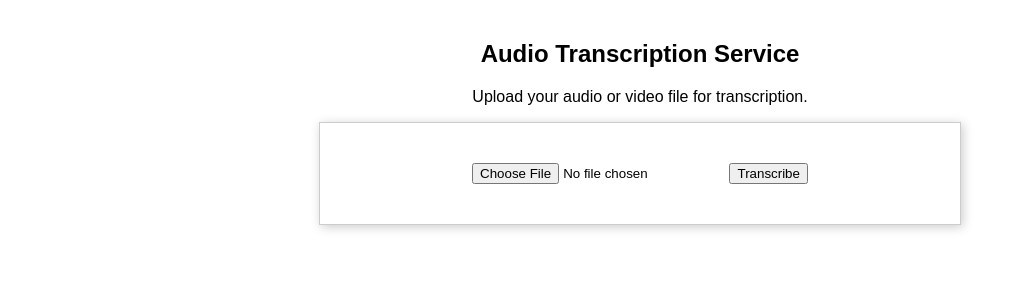
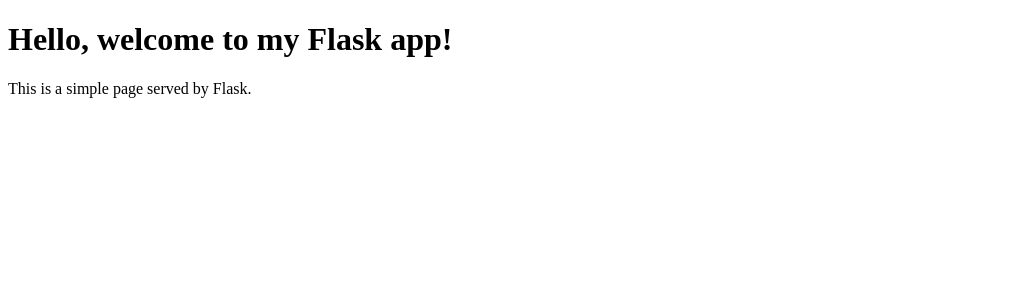
Before and after one commit to fromparis/Gem, a Flask app: page / in a window 1280 px wide. Shown: the top 300 px of the page, without its empty margins (0-1022 px from the left). Run offline with Flask 2, Linux system fonts and the light colour scheme.

Commit message:
Update index.html

```diff
--- a/templates/index.html
+++ b/templates/index.html
@@ -2,31 +2,10 @@
 <html lang="en">
 <head>
     <meta charset="UTF-8">
-    <title>Audio Transcription Service</title>
-    <style>
-        body {
-            font-family: Arial, sans-serif;
-            margin: 40px;
-            text-align: center;
-        }
-        form {
-            margin: auto;
-            width: 50%;
-            border: 1px solid #ccc;
-            padding: 20px;
-            box-shadow: 2px 2px 10px #ccc;
-        }
-        input[type="file"] {
-            margin: 20px 0;
-        }
-    </style>
+    <title>Welcome to My Flask App</title>
 </head>
 <body>
-    <h2>Audio Transcription Service</h2>
-    <p>Upload your audio or video file for transcription.</p>
-    <form action="/transcribe" method="post" enctype="multipart/form-data">
-        <input type="file" name="video" required>
-        <input type="submit" value="Transcribe">
-    </form>
+    <h1>Hello, welcome to my Flask app!</h1>
+    <p>This is a simple page served by Flask.</p>
 </body>
 </html>
```
